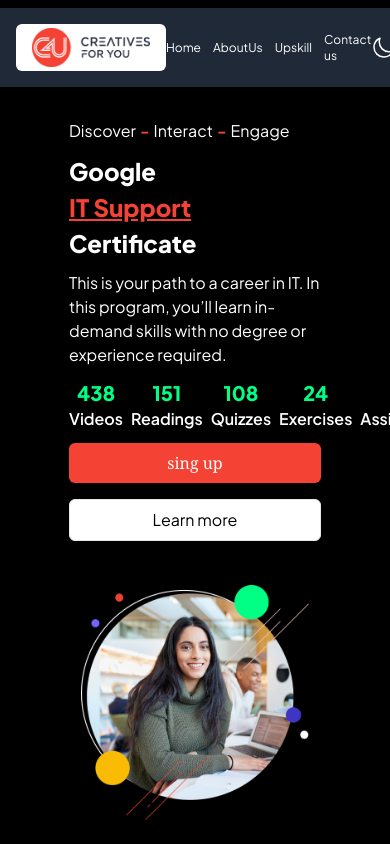
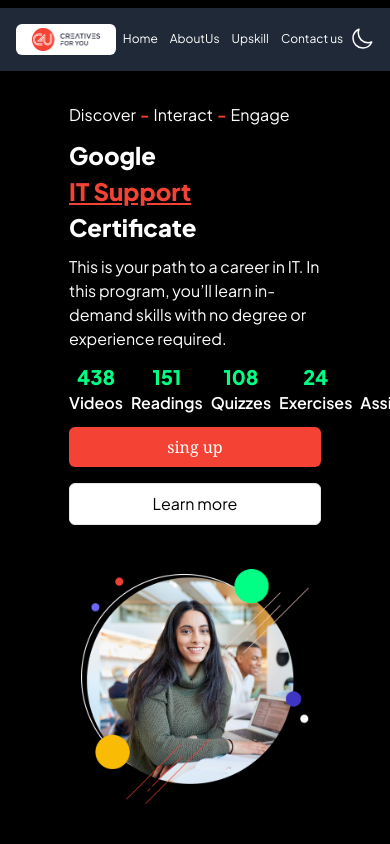
Before and after one commit to mdasif131/TailwindCSS-assignment, a website built with Vite: page index.html in a window 390 px wide. Shown: the top 844 px of the page. Built offline with nearby package versions, Linux system fonts and the light colour scheme; files whose address does not match are found by name.

Commit message:
Update index.html

```diff
--- a/index.html
+++ b/index.html
@@ -14,7 +14,7 @@
     class=" mx-auto flex justify-between items-center mt-2 bg-white dark:bg-gray-800 dark:text-white px-4 py-4">
     <!-- logo -->
     <div>
-      <img src="assets/Header-logo.png" alt="" class="dark:bg-white dark:px-4 dark:py-1 w-ful max-w-[150px] dark:rounded-md">
+      <img src="assets/Header-logo.png" alt="" class="dark:bg-white dark:px-4 dark:py-1 w-ful max-w-[100px] md:max-w-[150px] dark:rounded-md">
     </div>
     <!--Manue bar-->
     <nav>
```
